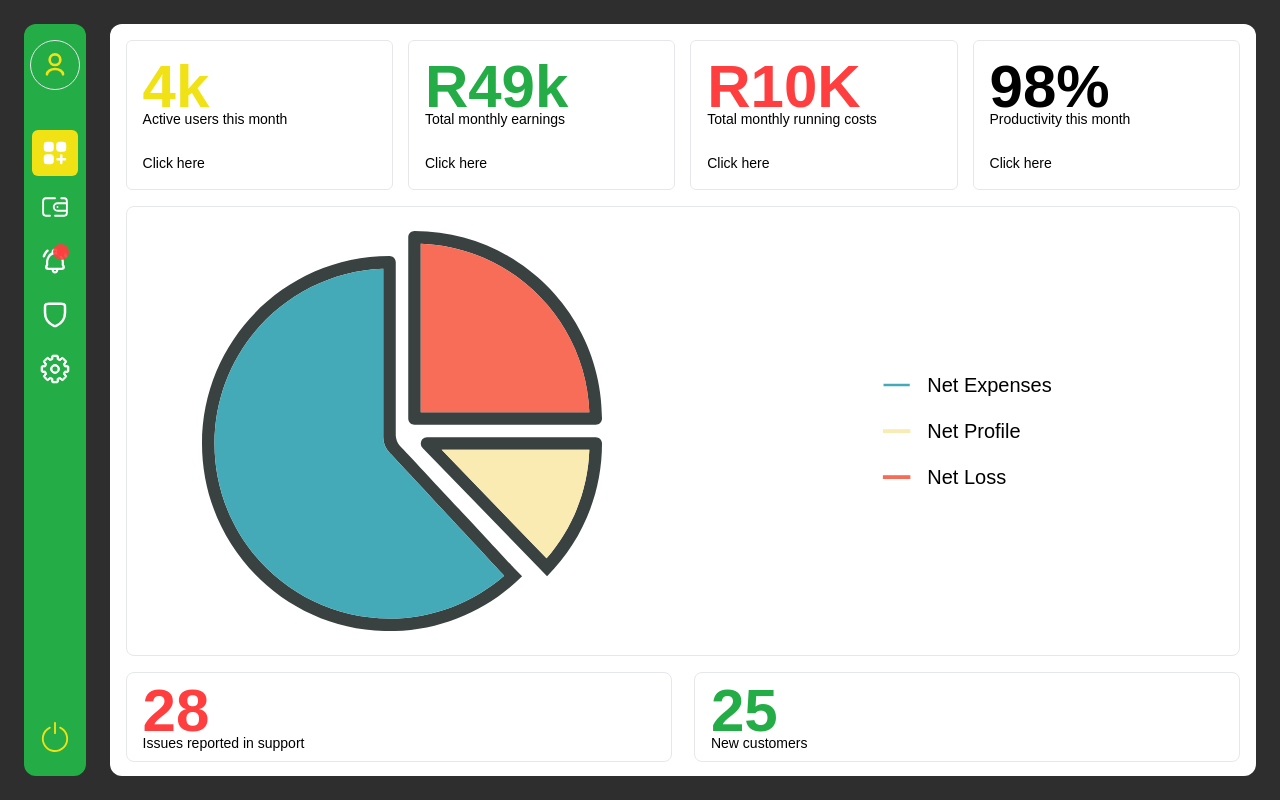
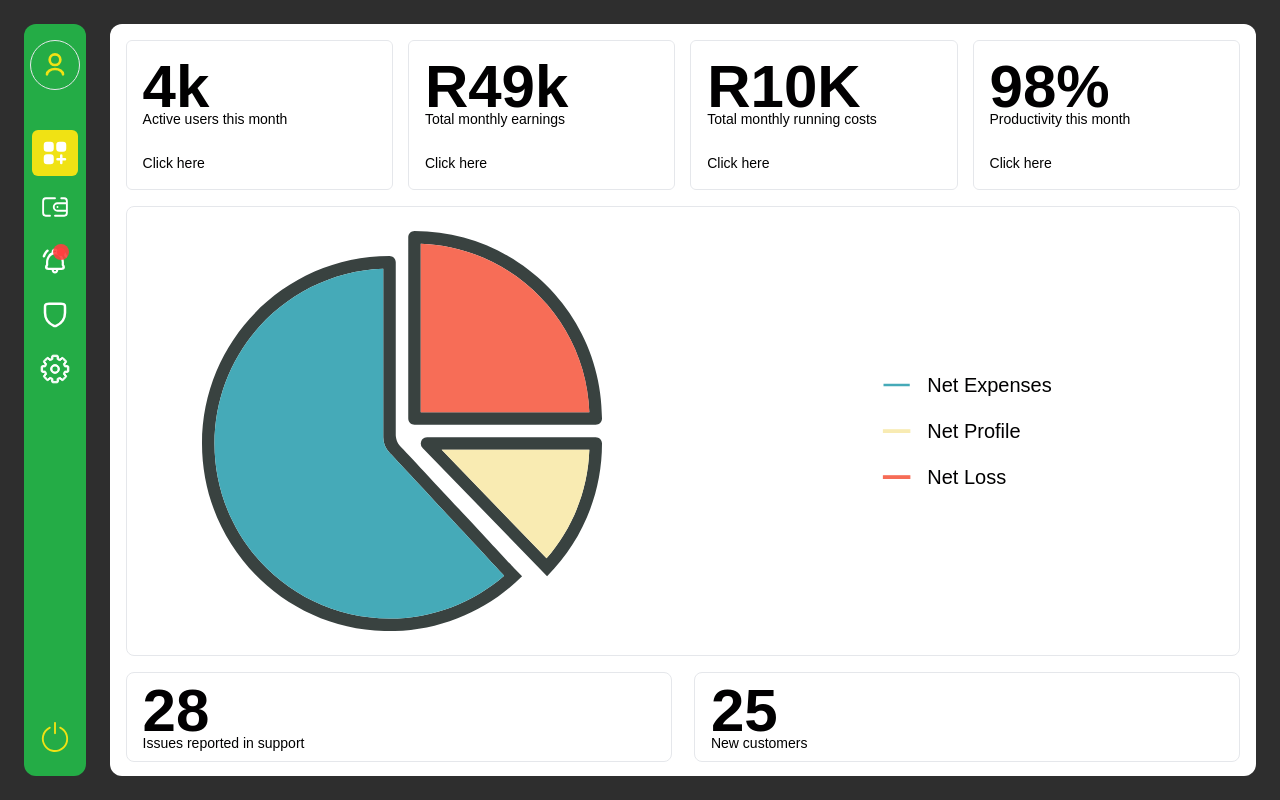
Before and after one commit to Brandon-Online01/payd, a React (Create React App) app: page / in a window 1280 px wide. Built offline with nearby package versions, Linux system fonts and the light colour scheme.

Commit message:
overlays the menu

```diff
--- a/src/components/navigation/mobile-navigation.js
+++ b/src/components/navigation/mobile-navigation.js
@@ -43,7 +43,7 @@ const MobileNavigation = () => {
                 </div>
                 {
                     isOpen && (
-                        <div className="w-[100%] min-h-[75vh] overflow-scroll h-[100%] pt-8 pb-6 px-4 rounded-md flex flex-col items-start justify-between bg-[var(--green)] popin absolute top-[4rem] z-[9]">
+                        <div className="w-[100%] min-h-[88vh] overflow-scroll h-[100%] pt-8 pb-6 px-4 rounded-md flex flex-col items-start justify-between bg-[var(--green)] popin absolute top-[4rem] z-[9]">
                             <div className="flex flex-col gap-6 justify-between w-[100%]">
                                 <div className="flex flex-col items-start gap-6 text-[var(--white)] flex-wrap w-[100%]">
                                     <Link to='/' className='flex justify-start items-center gap-2'>
--- a/src/pages/home.js
+++ b/src/pages/home.js
@@ -16,7 +16,7 @@ const Home = () => {
                         <Link to='/' className="border-[1px] hover:border-[var(--green)] ease-in-out duration-300 w-[48%] lg:w-[24%] rounded-md h-[150px] p-4 flex flex-col items-start gap-2">
                             <div className="h-[100%] w-[100%] flex flex-col gap-2 lg:gap-2 justify-between">
                                 <div className="flex flex-col gap-0">
-                                    <h2 className="font-bold text-2xl lg:text-6xl text-[var(--yellow)]">4k</h2>
+                                    <h2 className="font-bold text-2xl lg:text-6xl">4k</h2>
                                     <p className="text-sm mt-[-0.5rem]">Active users this month</p>
                                 </div>
                                 <p className="hidden md:block text-sm">Click here</p>
@@ -25,7 +25,7 @@ const Home = () => {
                         <Link to='/' className="border-[1px] hover:border-[var(--green)] ease-in-out duration-300 w-[48%] lg:w-[24%] rounded-md h-[150px] p-4 flex flex-col items-start gap-2">
                             <div className="h-[100%] w-[100%] flex flex-col gap-2 lg:gap-2 justify-between">
                                 <div className="flex flex-col gap-0">
-                                    <h2 className="font-bold text-2xl lg:text-6xl text-[var(--green)]">R49k</h2>
+                                    <h2 className="font-bold text-2xl lg:text-6xl">R49k</h2>
                                     <p className="text-sm mt-[-0.5rem]">Total monthly earnings</p>
                                 </div>
                                 <p className="hidden md:block text-sm">Click here</p>
@@ -34,7 +34,7 @@ const Home = () => {
                         <Link to='/' className="border-[1px] hover:border-[var(--green)] ease-in-out duration-300 w-[48%] lg:w-[24%] rounded-md h-[150px] p-4 flex flex-col items-start gap-2">
                             <div className="h-[100%] w-[100%] flex flex-col justify-between gap-2 lg:gap-2">
                                 <div className="flex flex-col gap-0">
-                                    <h2 className="font-bold text-2xl lg:text-6xl text-[var(--red)]">R10K</h2>
+                                    <h2 className="font-bold text-2xl lg:text-6xl">R10K</h2>
                                     <p className="text-sm mt-[-0.5rem]">Total monthly running costs</p>
                                 </div>
                                 <p className="hidden md:block text-sm">Click here</p>
@@ -75,7 +75,7 @@ const Home = () => {
                         <Link to='/' className="border-[1px] hover:border-[var(--green)] ease-in-out duration-300 rounded-lg w-[49%] py-2 px-4 h-[90px]">
                             <div className="h-[100%] w-[100%] flex flex-col gap-2 lg:gap-2 justify-between">
                                 <div className="flex flex-col gap-0">
-                                    <h2 className="font-bold text-2xl lg:text-6xl text-[var(--red)]">28</h2>
+                                    <h2 className="font-bold text-2xl lg:text-6xl">28</h2>
                                     <p className="text-sm mt-[-0.5rem]">Issues reported in support</p>
                                 </div>
                             </div>
@@ -83,7 +83,7 @@ const Home = () => {
                         <Link to='/' className="border-[1px] hover:border-[var(--green)] ease-in-out duration-300 rounded-lg w-[49%] py-2 px-4 h-[90px]">
                             <div className="h-[100%] w-[100%] flex flex-col gap-2 lg:gap-2 justify-between">
                                 <div className="flex flex-col gap-0">
-                                    <h2 className="font-bold text-2xl lg:text-6xl text-[var(--green)]">25</h2>
+                                    <h2 className="font-bold text-2xl lg:text-6xl">25</h2>
                                     <p className="text-sm mt-[-0.5rem]">New customers</p>
                                 </div>
                             </div>
```
